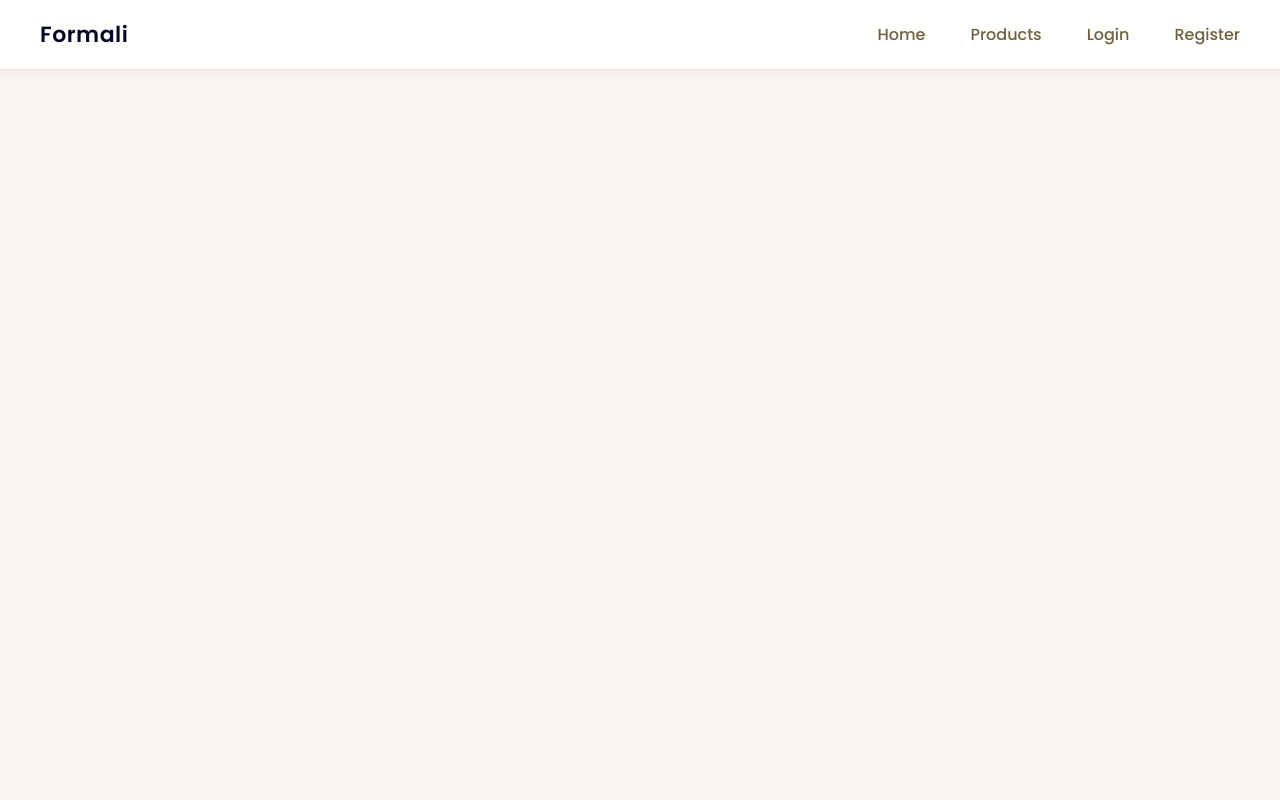
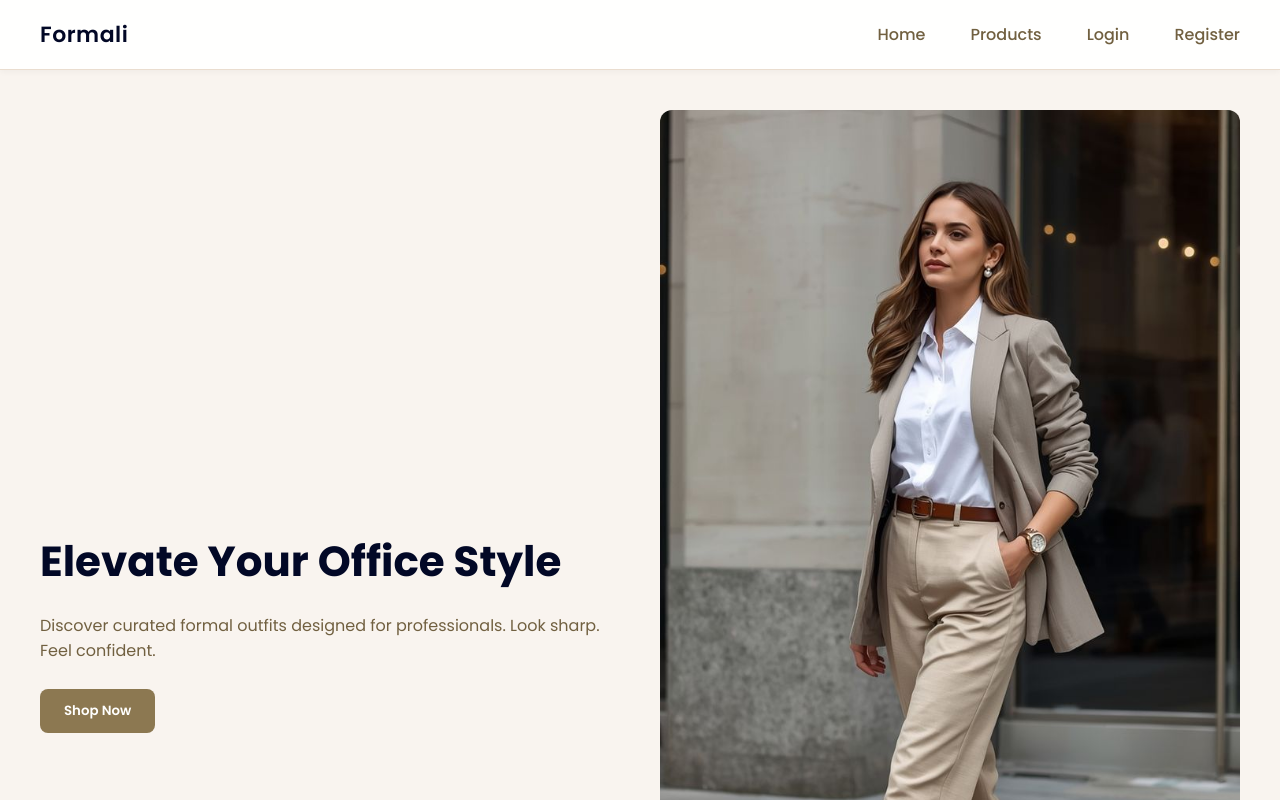
Before and after one commit to MymoonSulthana-K/Social-Commerce-App, a React (Create React App) app in the folder frontend/: page / in a window 1280 px wide. Shown: the top 800 px of the page. Built offline with nearby package versions, Linux system fonts and the light colour scheme.

Commit message:
Finshed setting up homepage

```diff
--- a/frontend/src/App.js
+++ b/frontend/src/App.js
@@ -2,26 +2,19 @@ import { BrowserRouter as Router, Routes, Route } from "react-router-dom";
 import Navbar from "./components/Navbar";
 import Login from "./pages/Login";
 import Register from "./pages/Register";
+import Home from "./pages/Home";
 
-function App(){
-
-return(
-
-<Router>
-
-<Navbar/>
-
-<Routes>
-
-<Route path="/login" element={<Login/>}/>
-<Route path="/register" element={<Register/>}/>
-
-</Routes>
-
-</Router>
-
-)
-
+function App() {
+  return (
+    <Router>
+      <Navbar />
+      <Routes>
+        <Route path="/" element={<Home />} />
+        <Route path="/login" element={<Login />} />
+        <Route path="/register" element={<Register />} />
+      </Routes>
+    </Router>
+  )
 }
 
 export default App;
--- /dev/null
+++ b/frontend/src/pages/Home.js
@@ -0,0 +1,38 @@
+import { Link } from "react-router-dom";
+import "../styles/home.css";
+import heroImage from "../assets/images/home.jpg";
+
+function Home() {
+  return (
+    <div className="home">
+
+      {/* HERO SECTION */}
+      <section className="hero">
+
+        <div className="hero-text">
+          <h1>Elevate Your Office Style</h1>
+
+          <p>
+            Discover curated formal outfits designed for professionals.
+            Look sharp. Feel confident.
+          </p>
+
+          <Link to="/products">
+            <button className="hero-btn">Shop Now</button>
+          </Link>
+        </div>
+
+        <div className="hero-image">
+          <img
+            src = {heroImage}
+            alt="Formal outfit"
+          />
+        </div>
+
+      </section>
+
+    </div>
+  );
+}
+
+export default Home;
--- a/frontend/src/styles/auth.css
+++ b/frontend/src/styles/auth.css
@@ -1,70 +1,71 @@
-.auth-container{
-height:calc(100vh - 70px);
-display:flex;
-justify-content:center;
-align-items:center;
+.auth-container {
+    height: calc(100vh - 70px);
+    display: flex;
+    justify-content: center;
+    align-items: center;
 }
 
-.auth-box{
-background:var(--main);
-padding:40px;
-width:360px;
-border-radius:12px;
-box-shadow:0 8px 20px rgba(0,0,0,0.08);
-border:1px solid var(--secondary);
+.auth-box {
+    background: var(--main);
+    padding: 40px;
+    width: 360px;
+    border-radius: 12px;
+    box-shadow: 0 8px 20px rgba(0, 0, 0, 0.08);
+    border: 1px solid var(--secondary);
 }
 
-.auth-box h2{
-text-align:center;
-margin-bottom:25px;
-color:var(--headline);
+.auth-box h2 {
+    text-align: center;
+    margin-bottom: 25px;
+    color: var(--headline);
 }
 
-.auth-form{
-display:flex;
-flex-direction:column;
-gap:15px;
+.auth-form {
+    display: flex;
+    flex-direction: column;
+    gap: 15px;
 }
 
-.auth-input{
-padding:12px;
-border-radius:6px;
-border:1px solid var(--secondary);
-font-size:14px;
+.auth-input {
+    padding: 12px;
+    border-radius: 8px;
+    border: 1px solid var(--secondary);
+    font-size: 14px;
+    background: #fff;
 }
 
-.auth-input:focus{
-outline:none;
-border-color:var(--highlight);
+.auth-input:focus {
+    outline: none;
+    border-color: var(--highlight);
 }
 
-.auth-button{
-background:var(--button);
-color:var(--button-text);
-padding:12px;
-border:none;
-border-radius:6px;
-font-weight:600;
-cursor:pointer;
+.auth-button {
+    background: var(--button);
+    color: var(--button-text);
+    padding: 12px;
+    border: none;
+    border-radius: 6px;
+    font-weight: 600;
+    cursor: pointer;
 }
 
-.auth-button:hover{
-opacity:0.9;
+.auth-button:hover {
+    opacity: 0.9;
 }
 
-.auth-link{
-text-align:center;
-margin-top:18px;
-color:var(--paragraph);
+.auth-link {
+    text-align: center;
+    margin-top: 18px;
+    color: var(--paragraph);
 }
 
-.auth-link a{
-margin-left:6px;
-color:var(--highlight);
-font-weight:600;
-text-decoration:none;
+.auth-link a {
+    margin-left: 6px;
+    color: var(--highlight);
+    font-weight: 600;
+    text-decoration: none;
 }
 
-.auth-link a:hover{
-text-decoration:underline;
+.auth-link a:hover {
+    text-decoration: underline;
 }
--- /dev/null
+++ b/frontend/src/styles/home.css
@@ -0,0 +1,49 @@
+.home{
+padding:40px;
+}
+
+.hero{
+display:flex;
+align-items:center;
+justify-content:space-between;
+max-width:1200px;
+margin:auto;
+gap:40px;
+}
+
+.hero-text{
+flex:1;
+}
+
+.hero-text h1{
+font-size:42px;
+margin-bottom:20px;
+}
+
+.hero-text p{
+font-size:16px;
+margin-bottom:25px;
+}
+
+.hero-btn{
+background:var(--button);
+color:var(--button-text);
+padding:12px 24px;
+border:none;
+border-radius:8px;
+font-weight:600;
+cursor:pointer;
+}
+
+.hero-btn:hover{
+opacity:0.9;
+}
+
+.hero-image{
+flex:1;
+}
+
+.hero-image img{
+width:100%;
+border-radius:12px;
+}
```
Also changed, not shown: frontend/src/assets/images/home.jpg (added).
